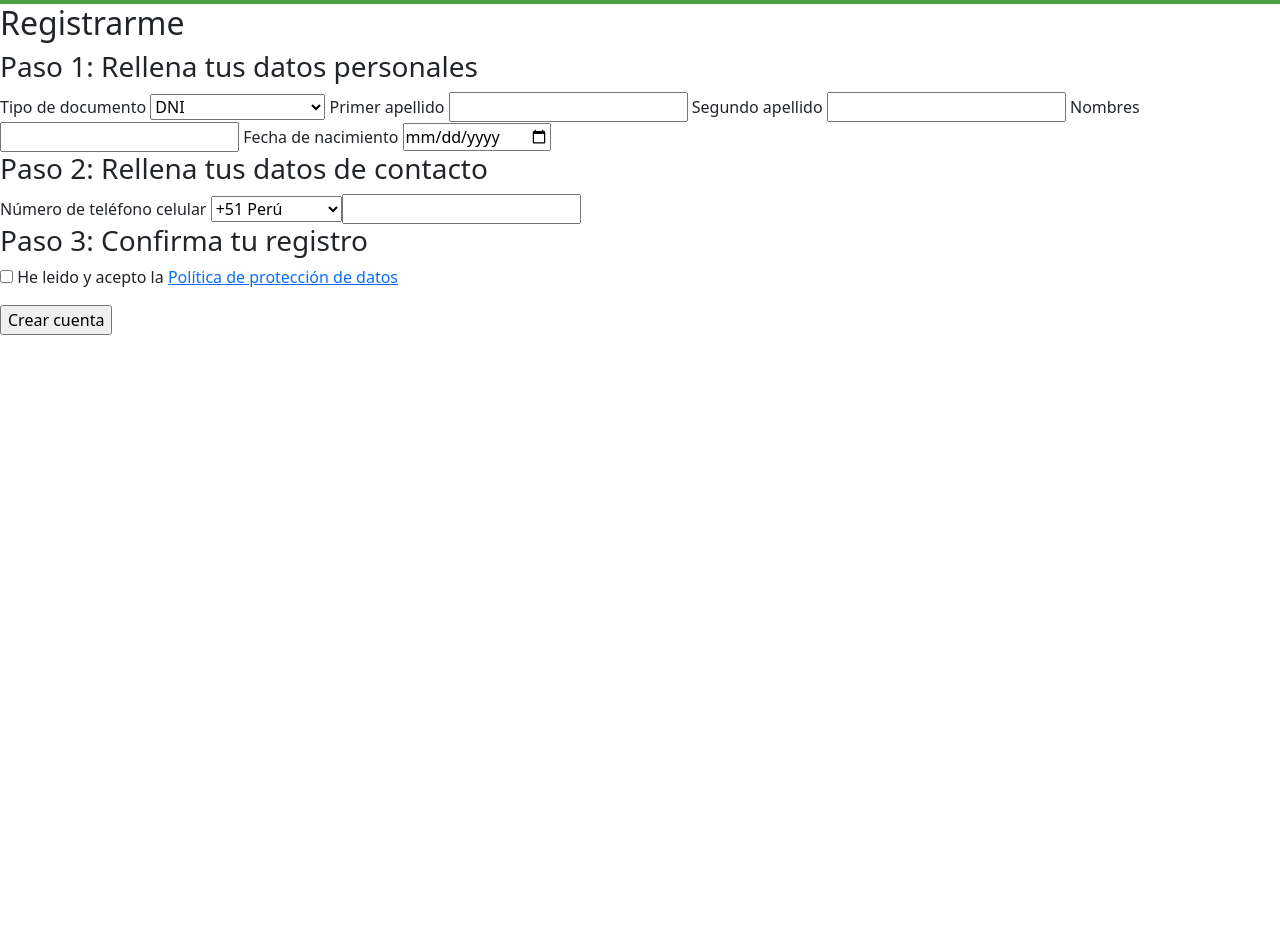
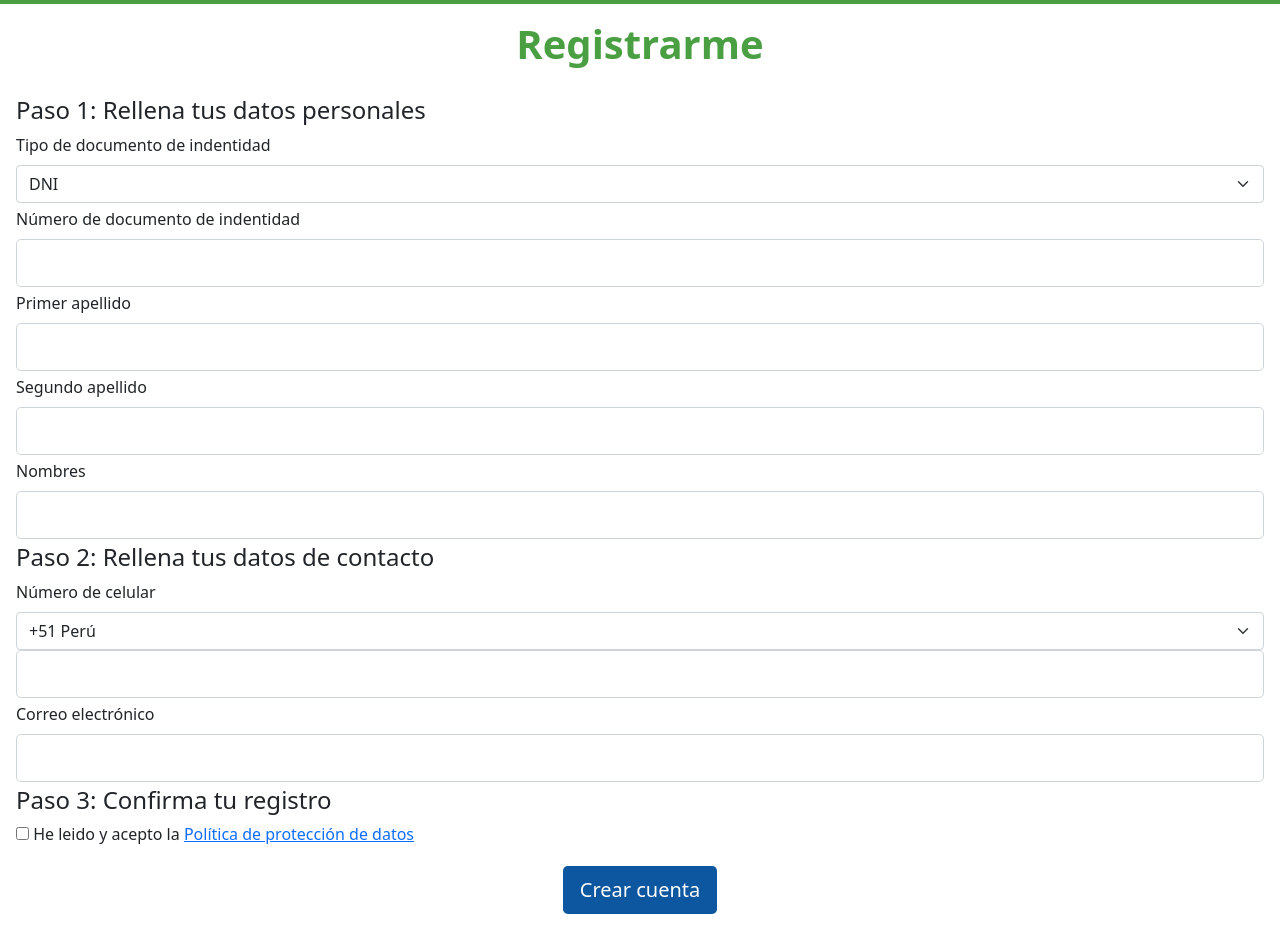
Before and after one commit to RaphaelWMR/LineaUnoApp, a PHP site: page /view/signUp/SignUp.php in a window 1280 px wide. Shown: the part 124-1062 px from the top of the page. Before the commit the page ends 459 px from the top, so only its background shows below. Run offline with PHP 8.4, Linux system fonts and the light colour scheme.

Commit message:
registro v1

```diff
--- /dev/null
+++ b/controller/controlerSignup.php
@@ -0,0 +1,16 @@
+<?php
+function getPhoneCodes(){
+    $array = [];
+    $rute = "\..\model\phoneCode.json";
+    $content = json_decode(file_get_contents(__DIR__.$rute));
+    foreach ($content as $country){
+        $array[$country->es]=$country->code;
+    }
+    return $array;
+}
+/*
+$arr = getPhoneCodes();
+foreach ($arr as $key=>$value){
+    echo $key." ".$value;
+}*/
+?>
--- /dev/null
+++ b/model/phoneCode.json
@@ -0,0 +1,12 @@
+{
+    "peru": {
+        "es": "Perú",
+        "en": "Peru",
+        "code": "+51"
+    },
+    "venezuela": {
+        "es": "Venezuela",
+        "en": "Venezuela",
+        "code": "+58"
+    }
+}
--- a/view/css/styles.css
+++ b/view/css/styles.css
@@ -1,5 +1,8 @@
 .cabecera {
     background-color: #499F42;
+    display: flex;
+    align-items: center;
+    justify-content: center;
 }
 
 .cabecera h2 {
--- a/view/partials/header.php
+++ b/view/partials/header.php
@@ -1,21 +1,26 @@
 <!DOCTYPE html>
 <html lang="en">
+
 <head>
     <meta charset="UTF-8">
     <meta http-equiv="X-UA-Compatible" content="IE=edge">
     <meta name="viewport" content="width=device-width, initial-scale=1.0">
     <link href="https://cdn.jsdelivr.net/npm/bootstrap@5.0.2/dist/css/bootstrap.min.css" rel="stylesheet" integrity="sha384-EVSTQN3/azprG1Anm3QDgpJLIm9Nao0Yz1ztcQTwFspd3yD65VohhpuuCOmLASjC" crossorigin="anonymous">
     <link rel="stylesheet" href="/LineaUnoApp/view/css/styles.css">
+    <link rel="stylesheet" href="/LineaUnoApp/view/css/formStyles.css">
+    <script src="https://ajax.googleapis.com/ajax/libs/jquery/3.6.0/jquery.min.js"></script>
     <?php
-        foreach ($plugins as $i => $value){
+    foreach ($plugins as $i => $value) {
         echo $value;
     }
     ?>
 </head>
+
 <body>
-
-<div class="cabecera p-4">
+    <nav class="cabecera m-0 p-0 navbar sticky-top">
+        <div class="p-4">
             <div class="text-center">
                 <img src="https://www.lineauno.pe/wp-content/themes/linea1/img/logo.svg" width="" height="80rem" alt="">
             </div>
         </div>
+    </nav>
--- a/view/rechargeCard/rechargeCard.php
+++ b/view/rechargeCard/rechargeCard.php
@@ -3,8 +3,6 @@
 $plugins = array();//Plugins por pagina
 include('../partials/header.php');
 ?>
-
-<!-- Escribir codigo aqui -->
 
 <h2>Recargar Tarjeta Linea 1</h2>
 <form action="">
--- a/view/signUp/SignUp.php
+++ b/view/signUp/SignUp.php
@@ -1,37 +1,79 @@
 <?php
+include ("../../controller/controlerSignup.php");
 $page_tittle = "App Linea Uno Registrarme";
 $plugins = array();
 include('../partials/header.php');
 ?>
-<h2>Registrarme</h2>
+<div class="login m-3">
+    <div>
         <form action="./endSignUp.php">
-    <h3>Paso 1: Rellena tus datos personales</h3>
-    <label for="">Tipo de documento </label>
-    <select name="" id="">
+            <div class="align-items-center mb-3 pb-1 text-center">
+                <h2 class="h1 fw-bold">Registrarme</h2>
+            </div>
+            <!-- Paso 1 -->
+            <div>
+                <h4 class="">Paso 1: Rellena tus datos personales</h4>
+                <div class="form-outline mb-1">
+                    <label class="form-label" for="">Tipo de documento de indentidad</label>
+                    <select name="" id="" class="form-select">
                         <option value="">DNI</option>
                         <option value="">Carné de extranjería</option>
                         <option value="">Pasaporte</option>
                     </select>
-    <label for="">Primer apellido</label>
-    <input type="text">
-    <label for="">Segundo apellido</label>
-    <input type="text">
-    <label for="">Nombres</label>
-    <input type="text">
-    <label for="">Fecha de nacimiento</label>
-    <input type="date" name="" id="">
-    <h3>Paso 2: Rellena tus datos de contacto</h3>
-    <label for="">Número de teléfono celular</label>
-    <select name="" id="">
-        <option value="+51">+51&nbsp;Perú</option>
-        <option value="+58">+58&nbsp;Venezuela</option>
-        <option value="+56">+56&nbsp;Chile</option>
-        <input type="text">
+                </div>
+                <div class="form-outline mb-1">
+                    <label class="form-label" for="">Número de documento de indentidad</label>
+                    <input type="text" id="" class="form-control form-control-lg" placeholder="" />
+                </div>
+                <div class="form-outline mb-1">
+                    <label class="form-label" for="">Primer apellido</label>
+                    <input type="text" id="" class="form-control form-control-lg" placeholder="" />
+                </div>
+                <div class="form-outline mb-1">
+                    <label class="form-label" for="">Segundo apellido</label>
+                    <input type="text" id="" class="form-control form-control-lg" placeholder="" />
+                </div>
+                <div class="form-outline mb-1">
+                    <label class="form-label" for="">Nombres</label>
+                    <input type="text" id="" class="form-control form-control-lg" placeholder="" />
+                </div>
+            </div>
+
+            <!-- Paso 2 -->
+
+            <div>
+                <h4 class="">Paso 2: Rellena tus datos de contacto</h4>
+                <div class="form-outline mb-1">
+                    <label class="form-label" for="">Número de celular</label>
+                    <select name="" id="" class="form-select">
+                        <?php
+                            $countryCodes = getPhoneCodes();
+                            foreach ($countryCodes as $name => $code){?>
+                            <option value=""><?php echo $code."\t".$name?></option>
+                        <?php
+                            }
+                        ?>
                     </select>
-    <h3>Paso 3: Confirma tu registro</h3>
+                    <input type="tel" id="" class="form-control form-control-lg" placeholder="" />
+                </div>
+                <div class="form-outline mb-1">
+                    <label class="form-label" for="">Correo electrónico</label>
+                    <input type="text" id="" class="form-control form-control-lg" placeholder="" />
+                </div>
+            </div>
+            <!-- Paso 3 -->
+            <div>
+                <h4 class="">Paso 3: Confirma tu registro</h4>
                 <p><input type="checkbox" name="" id=""> He leido y acepto la <a href="./dataProtection.php" target="_blank">Política de protección de datos</a> </p>
-    <input type="submit" value="Crear cuenta">
+            </div>
+            <div class="text-center">
+                <div class="pt-1 mb-4">
+                    <input class="btn btn-login btn-lg btn-block" type="submit" value="Crear cuenta">
+                </div>
+            </div>
         </form>
+    </div>
+</div>
 <?php
 include('../partials/footer.php');
 ?>
```
Also changed, not shown: view/js/formsJs.js (added, +38 -0 lines), view/login.php (+4 -7 lines), view/css/formStyles.css (added). Lines whose indentation alone changed are shown as unchanged.
